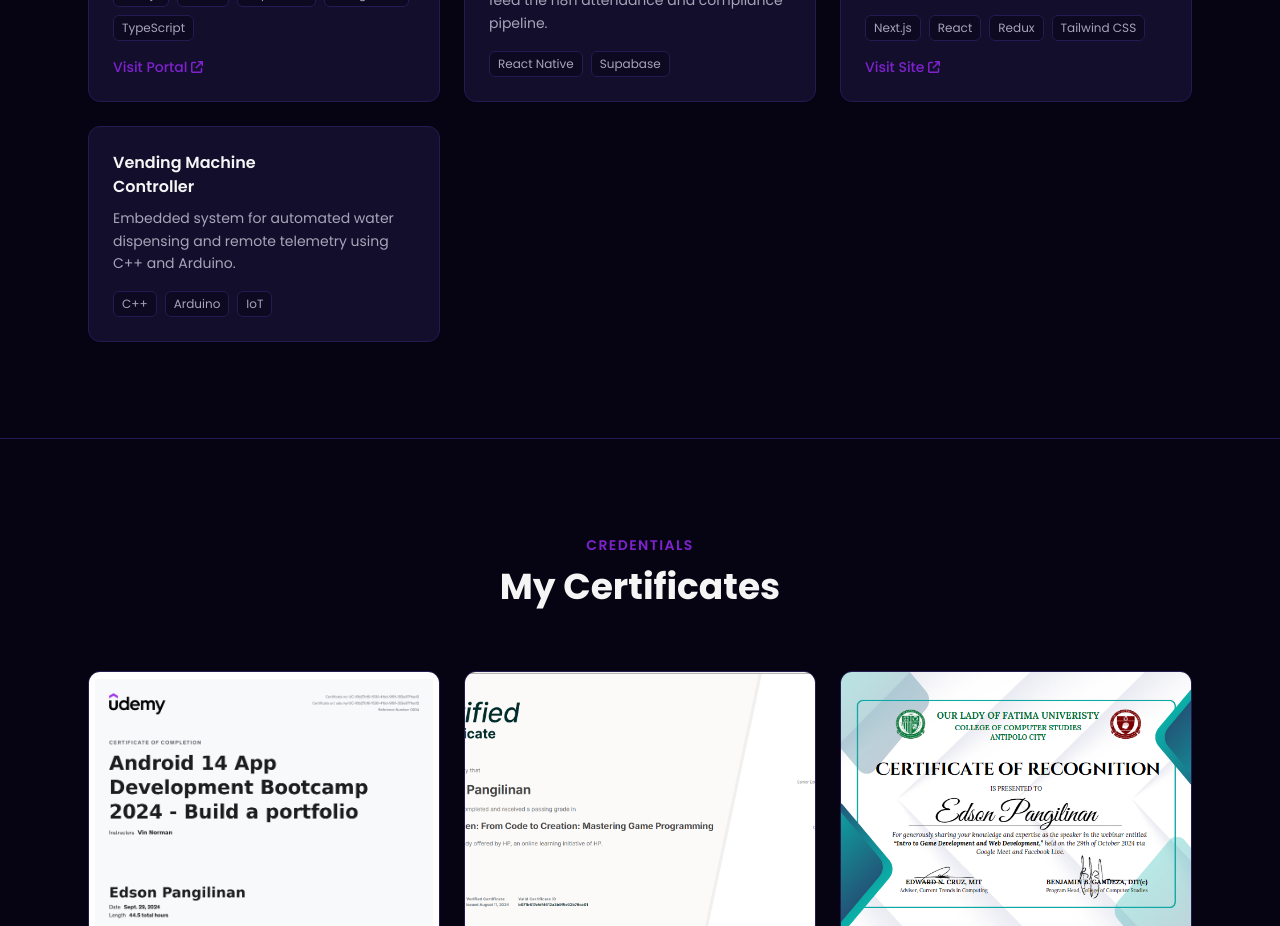
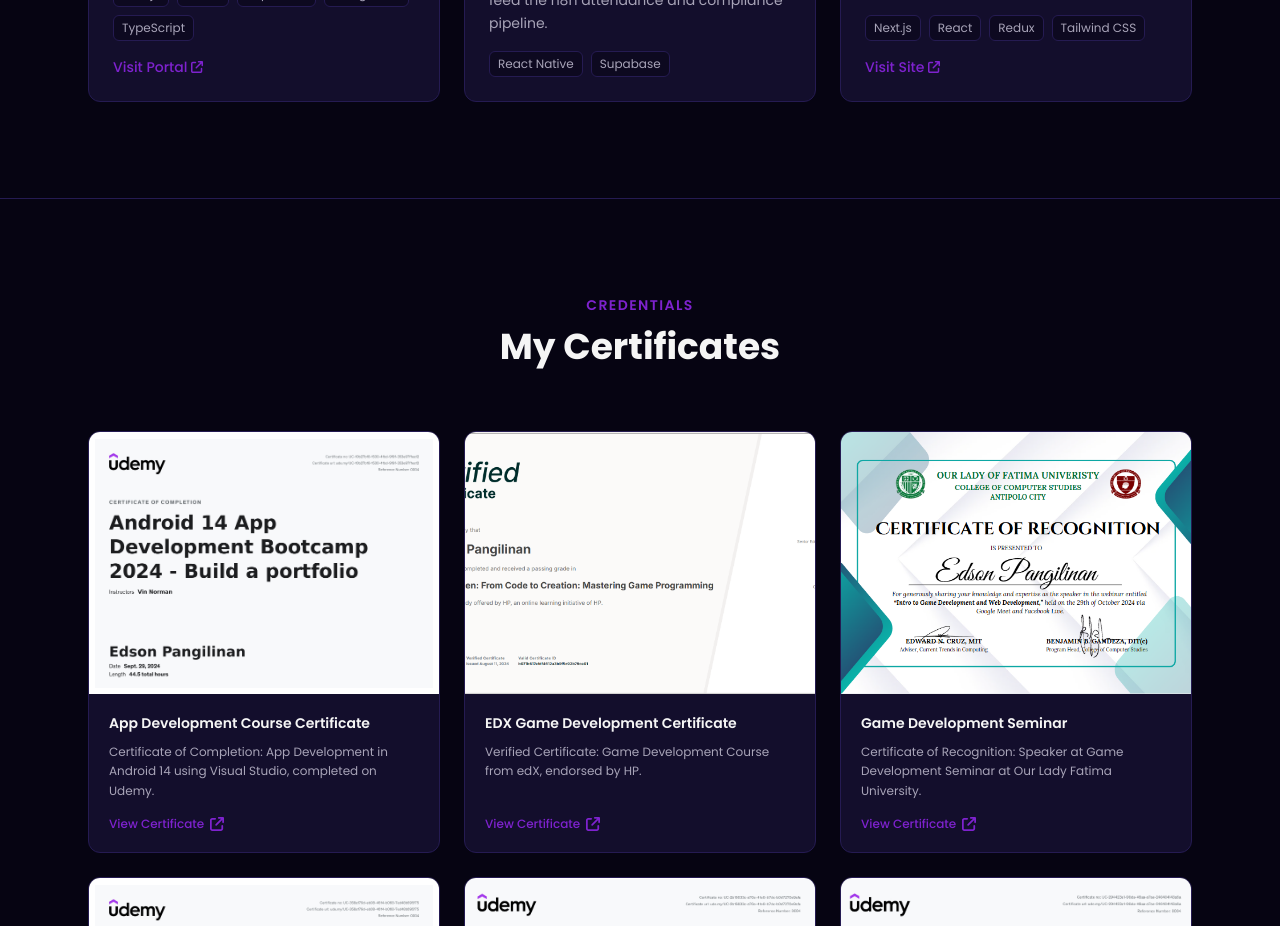
Before and after one commit to tekkenfreya/portfolio-website, a Next.js app in the folder apps/web/: page / in a window 1280 px wide. Shown: the part 4420-5346 px from the top of the page. Built offline with nearby package versions, Linux system fonts and the light colour scheme.

Commit message:
feat(web): remove vending machine card, add lazy loading to portfolio images

```diff
--- a/apps/web/src/components/PortfolioSection.tsx
+++ b/apps/web/src/components/PortfolioSection.tsx
@@ -68,12 +68,6 @@ const fullStackProjects: ProjectCard[] = [
     subCategory: 'webapp',
     externalLink: 'https://nextpick.vercel.app/',
     images: [{ platform: 'Nextpick', src: '/images/nextpick%20movie%20app.png' }],
-  },
-  {
-    title: 'Vending Machine Controller',
-    description:
-      'Embedded system for automated water dispensing and remote telemetry using C++ and Arduino.',
-    tags: ['C++', 'Arduino', 'IoT'],
   },
 ];
 
@@ -356,6 +350,7 @@ export default function PortfolioSection() {
                             <img
                               src={img.src}
                               alt={`${img.platform} screenshot`}
+                              loading="lazy"
                               className="h-full w-full object-cover transition-transform duration-300 group-hover:scale-[1.02]"
                             />
                           </div>
@@ -448,6 +443,7 @@ export default function PortfolioSection() {
                             <img
                               src={img.src}
                               alt={`${img.platform} workflow`}
+                              loading="lazy"
                               className="h-full w-full object-cover transition-transform duration-300 group-hover:scale-[1.02]"
                             />
                           </div>
```
